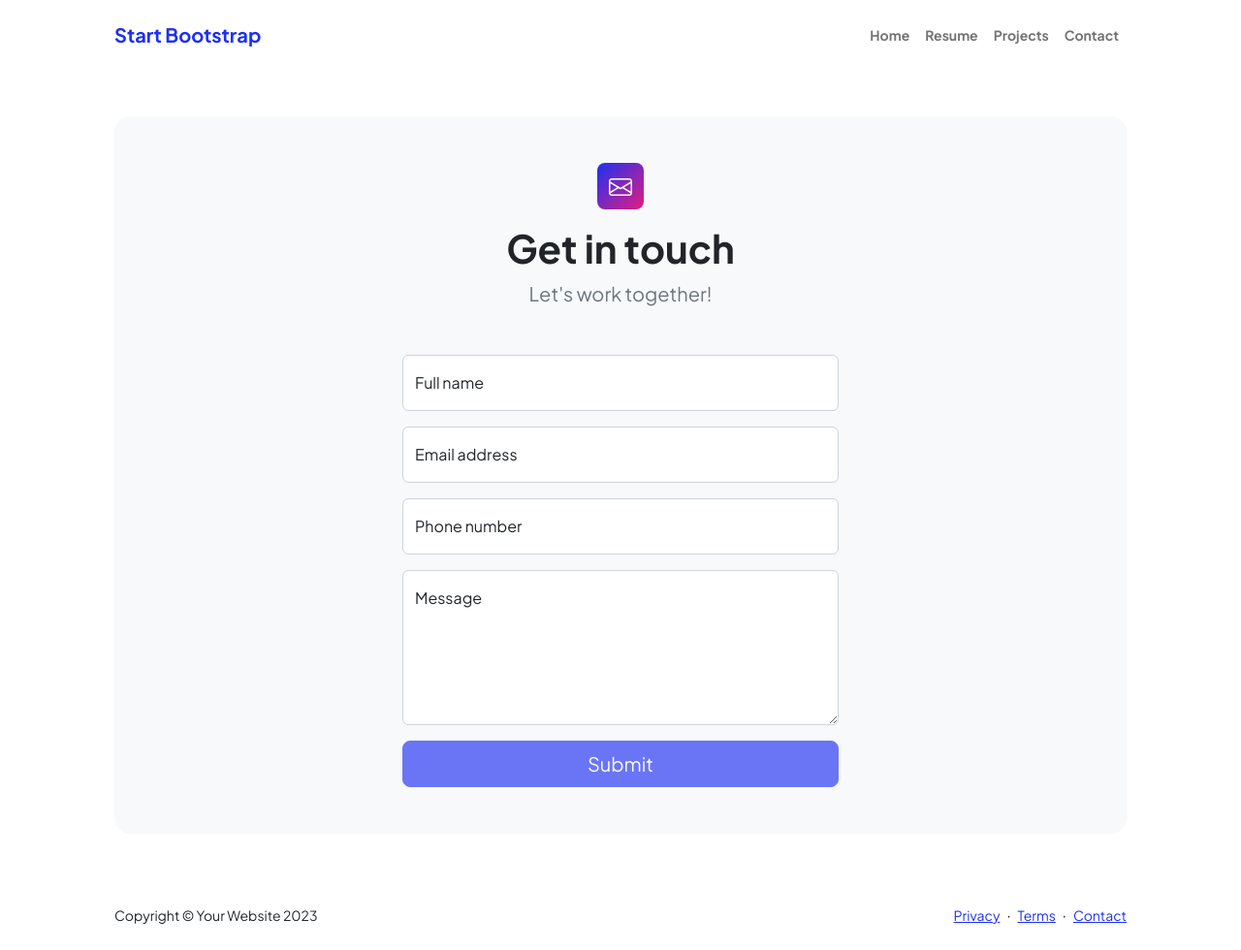
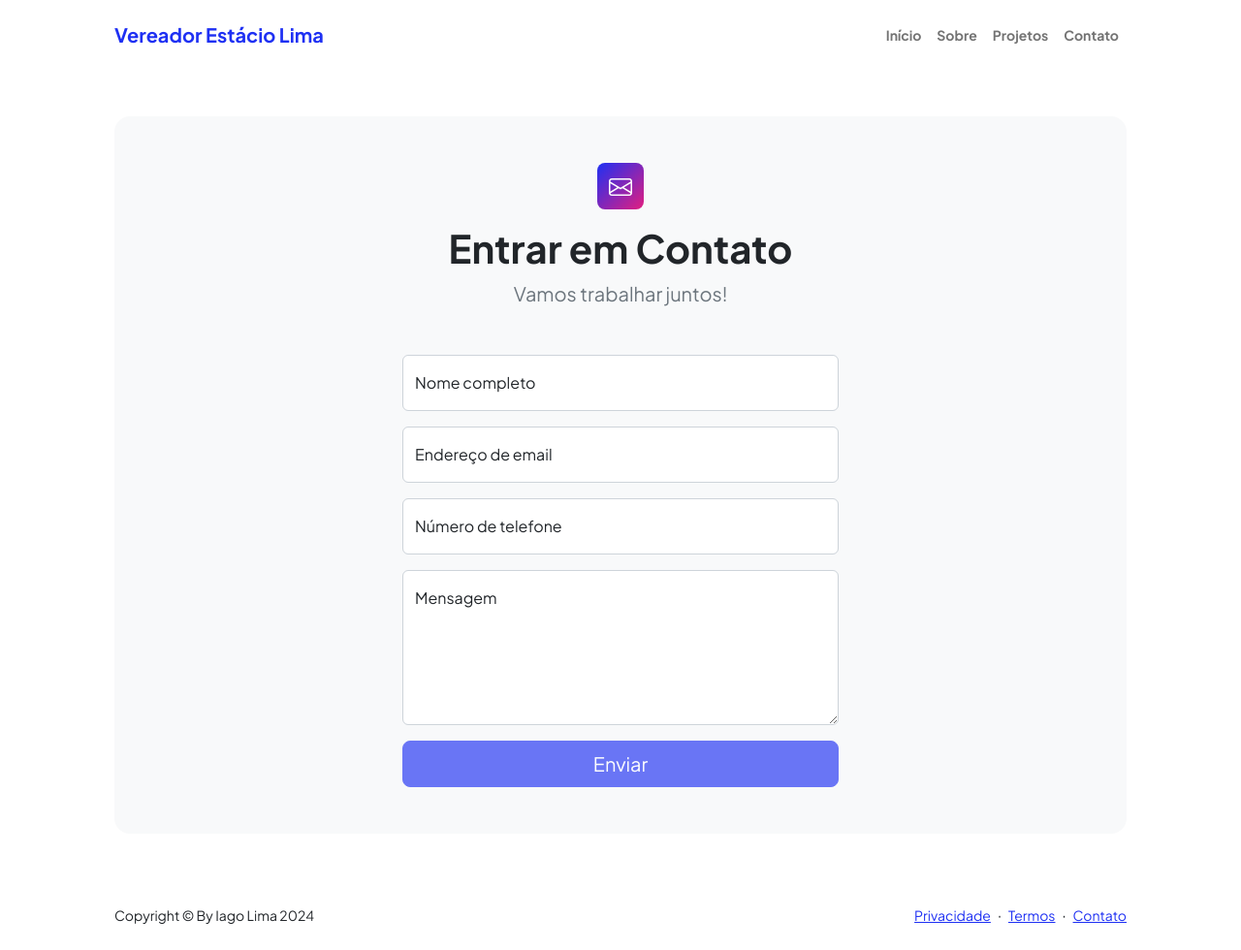
Before and after one commit to vereador-estacio/vereadorestacio, a plain HTML site: page contact.html in a window 1280 px wide. Shown: the whole page at 97% size. Drawn offline with nearby package versions, Linux system fonts and the light colour scheme.

Commit message:
primeira mudanca na pagina contato.html

```diff
--- a/contact.html
+++ b/contact.html
@@ -1,11 +1,11 @@
 <!DOCTYPE html>
-<html lang="en">
+<html lang="pt-br">
     <head>
         <meta charset="utf-8" />
         <meta name="viewport" content="width=device-width, initial-scale=1, shrink-to-fit=no" />
         <meta name="description" content />
         <meta name="author" content />
-        <title>Modern Business - Start Bootstrap Template</title>
+        <title>Vereador Estácio Lima</title>
         <!-- Favicon-->
         <link rel="icon" type="image/x-icon" href="assets/favicon.ico" />
         <!-- Custom Google font-->
@@ -22,27 +22,29 @@
             <!-- Navigation-->
             <nav class="navbar navbar-expand-lg navbar-light bg-white py-3">
                 <div class="container px-5">
-                    <a class="navbar-brand" href="index.html"><span class="fw-bolder text-primary">Start Bootstrap</span></a>
+                    <a class="navbar-brand" href="index.html"><span class="fw-bolder text-primary">Vereador Estácio Lima</span></a>
                     <button class="navbar-toggler" type="button" data-bs-toggle="collapse" data-bs-target="#navbarSupportedContent" aria-controls="navbarSupportedContent" aria-expanded="false" aria-label="Toggle navigation"><span class="navbar-toggler-icon"></span></button>
                     <div class="collapse navbar-collapse" id="navbarSupportedContent">
                         <ul class="navbar-nav ms-auto mb-2 mb-lg-0 small fw-bolder">
-                            <li class="nav-item"><a class="nav-link" href="index.html">Home</a></li>
-                            <li class="nav-item"><a class="nav-link" href="resume.html">Resume</a></li>
-                            <li class="nav-item"><a class="nav-link" href="projects.html">Projects</a></li>
-                            <li class="nav-item"><a class="nav-link" href="contact.html">Contact</a></li>
+                            <li class="nav-item"><a class="nav-link" href="index.html">Início</a></li>
+                            <li class="nav-item"><a class="nav-link" href="resume.html">Sobre</a></li>
+                            <li class="nav-item"><a class="nav-link" href="projects.html">Projetos</a></li>
+                            <li class="nav-item"><a class="nav-link" href="contact.html">Contato</a></li>
                         </ul>
                     </div>
                 </div>
             </nav>
+
             <!-- Page content-->
             <section class="py-5">
                 <div class="container px-5">
+
                     <!-- Contact form-->
                     <div class="bg-light rounded-4 py-5 px-4 px-md-5">
                         <div class="text-center mb-5">
                             <div class="feature bg-primary bg-gradient-primary-to-secondary text-white rounded-3 mb-3"><i class="bi bi-envelope"></i></div>
-                            <h1 class="fw-bolder">Get in touch</h1>
-                            <p class="lead fw-normal text-muted mb-0">Let's work together!</p>
+                            <h1 class="fw-bolder">Entrar em Contato</h1>
+                            <p class="lead fw-normal text-muted mb-0">Vamos trabalhar juntos!</p>
                         </div>
                         <div class="row gx-5 justify-content-center">
                             <div class="col-lg-8 col-xl-6">
@@ -57,27 +59,27 @@
                                     <!-- Name input-->
                                     <div class="form-floating mb-3">
                                         <input class="form-control" id="name" type="text" placeholder="Enter your name..." data-sb-validations="required" />
-                                        <label for="name">Full name</label>
-                                        <div class="invalid-feedback" data-sb-feedback="name:required">A name is required.</div>
+                                        <label for="name">Nome completo</label>
+                                        <div class="invalid-feedback" data-sb-feedback="name:required">O nome é obrigatório.</div>
                                     </div>
                                     <!-- Email address input-->
                                     <div class="form-floating mb-3">
                                         <input class="form-control" id="email" type="email" placeholder="name@example.com" data-sb-validations="required,email" />
-                                        <label for="email">Email address</label>
-                                        <div class="invalid-feedback" data-sb-feedback="email:required">An email is required.</div>
-                                        <div class="invalid-feedback" data-sb-feedback="email:email">Email is not valid.</div>
+                                        <label for="email">Endereço de email</label>
+                                        <div class="invalid-feedback" data-sb-feedback="email:required">É necessário um e-mail.</div>
+                                        <div class="invalid-feedback" data-sb-feedback="email:email">E-mail não é válido.</div>
                                     </div>
                                     <!-- Phone number input-->
                                     <div class="form-floating mb-3">
                                         <input class="form-control" id="phone" type="tel" placeholder="(123) 456-7890" data-sb-validations="required" />
-                                        <label for="phone">Phone number</label>
-                                        <div class="invalid-feedback" data-sb-feedback="phone:required">A phone number is required.</div>
+                                        <label for="phone">Número de telefone</label>
+                                        <div class="invalid-feedback" data-sb-feedback="phone:required">É necessário um número de telefone.</div>
                                     </div>
                                     <!-- Message input-->
                                     <div class="form-floating mb-3">
                                         <textarea class="form-control" id="message" type="text" placeholder="Enter your message here..." style="height: 10rem" data-sb-validations="required"></textarea>
-                                        <label for="message">Message</label>
-                                        <div class="invalid-feedback" data-sb-feedback="message:required">A message is required.</div>
+                                        <label for="message">Mensagem</label>
+                                        <div class="invalid-feedback" data-sb-feedback="message:required">É necessária uma mensagem.</div>
                                     </div>
                                     <!-- Submit success message-->
                                     <!---->
@@ -85,7 +87,7 @@
                                     <!-- has successfully submitted-->
                                     <div class="d-none" id="submitSuccessMessage">
                                         <div class="text-center mb-3">
-                                            <div class="fw-bolder">Form submission successful!</div>
+                                            <div class="fw-bolder">Mensagem enviada com sucesso!</div>
                                             To activate this form, sign up at
                                             <br />
                                             <a href="https://startbootstrap.com/solution/contact-forms">https://startbootstrap.com/solution/contact-forms</a>
@@ -97,29 +99,32 @@
                                     <!-- an error submitting the form-->
                                     <div class="d-none" id="submitErrorMessage"><div class="text-center text-danger mb-3">Error sending message!</div></div>
                                     <!-- Submit Button-->
-                                    <div class="d-grid"><button class="btn btn-primary btn-lg disabled" id="submitButton" type="submit">Submit</button></div>
+                                    <div class="d-grid"><button class="btn btn-primary btn-lg disabled" id="submitButton" type="submit">Enviar</button></div>
                                 </form>
                             </div>
                         </div>
                     </div>
+
                 </div>
             </section>
         </main>
+
         <!-- Footer-->
         <footer class="bg-white py-4 mt-auto">
             <div class="container px-5">
                 <div class="row align-items-center justify-content-between flex-column flex-sm-row">
-                    <div class="col-auto"><div class="small m-0">Copyright &copy; Your Website 2023</div></div>
+                    <div class="col-auto"><div class="small m-0">Copyright &copy; By Iago Lima 2024</div></div>
                     <div class="col-auto">
-                        <a class="small" href="#!">Privacy</a>
+                        <a class="small" href="#!">Privacidade</a>
                         <span class="mx-1">&middot;</span>
-                        <a class="small" href="#!">Terms</a>
+                        <a class="small" href="#!">Termos</a>
                         <span class="mx-1">&middot;</span>
-                        <a class="small" href="#!">Contact</a>
+                        <a class="small" href="#!">Contato</a>
                     </div>
                 </div>
             </div>
         </footer>
+
         <!-- Bootstrap core JS-->
         <script src="https://cdn.jsdelivr.net/npm/bootstrap@5.2.3/dist/js/bootstrap.bundle.min.js"></script>
         <!-- Core theme JS-->
```
